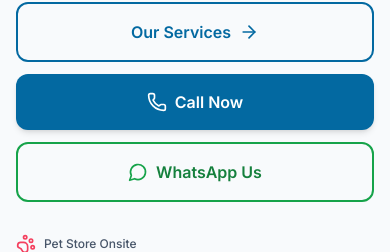
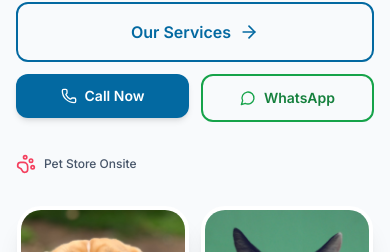
Before and after one commit to Zeqlo/vizag-animal-hospital-website, a React (Vite) app: page / in a window 390 px wide. Shown: the part 452-704 px from the top of the page. Built offline with nearby package versions, Linux system fonts and the light colour scheme; no server answers.

Commit message:
Mobile hero: side-by-side animal photos, compact contact buttons

```diff
--- a/src/pages/Home.tsx
+++ b/src/pages/Home.tsx
@@ -152,11 +152,11 @@ export default function Home() {
                   initial={{ opacity: 0, y: 20 }}
                   animate={{ opacity: 1, y: 0 }}
                   transition={{ duration: 0.6, delay: 0.4 }}
-                  className="mt-3 sm:mt-4 flex flex-col sm:flex-row gap-3 sm:gap-4"
+                  className="mt-3 sm:mt-4 flex flex-row gap-3"
                 >
-                  <a href={`tel:${clinicInfo.phone.replace(/\s/g, "")}`} className="w-full sm:w-auto">
-                    <Button variant="primary" size="lg" className="w-full sm:w-auto">
-                      <Phone className="h-5 w-5" />
+                  <a href={`tel:${clinicInfo.phone.replace(/\s/g, "")}`} className="flex-1 sm:flex-none">
+                    <Button variant="primary" size="md" className="w-full">
+                      <Phone className="h-4 w-4" />
                       <span className="sm:hidden">Call Now</span>
                       <span className="hidden sm:inline">Call {clinicInfo.phone}</span>
                     </Button>
@@ -165,15 +165,16 @@ export default function Home() {
                     href={`https://wa.me/${whatsappNumber}`}
                     target="_blank"
                     rel="noopener noreferrer"
-                    className="w-full sm:w-auto"
+                    className="flex-1 sm:flex-none"
                   >
                     <Button
                       variant="outline-white"
-                      size="lg"
-                      className="w-full sm:w-auto !border-green-600 !text-green-700 hover:!bg-green-600 hover:!text-white"
+                      size="md"
+                      className="w-full !border-green-600 !text-green-700 hover:!bg-green-600 hover:!text-white"
                     >
-                      <MessageCircle className="h-5 w-5 !text-green-600 hover:!text-white" />
-                      WhatsApp Us
+                      <MessageCircle className="h-4 w-4 !text-green-600 hover:!text-white" />
+                      <span className="sm:hidden">WhatsApp</span>
+                      <span className="hidden sm:inline">WhatsApp Us</span>
                     </Button>
                   </a>
                 </motion.div>
@@ -210,16 +211,16 @@ export default function Home() {
 
             {/* Mobile collage */}
             <div className="order-2 lg:hidden">
-              <div className="relative w-full aspect-[4/3] max-w-md mx-auto">
+              <div className="flex gap-3 items-end justify-center">
                 <img
                   src="/dog-hero.jpg"
                   alt="Happy beagle dog"
-                  className="absolute top-0 left-0 w-[58%] h-[75%] object-cover rounded-3xl shadow-2xl border-4 border-white"
+                  className="w-[48%] h-56 object-cover rounded-3xl shadow-xl border-4 border-white"
                 />
                 <img
                   src="/cat-hero.jpg"
                   alt="Friendly cat"
-                  className="absolute bottom-0 right-0 w-[55%] h-[70%] object-cover rounded-3xl shadow-2xl border-4 border-white"
+                  className="w-[48%] h-56 object-cover rounded-3xl shadow-xl border-4 border-white"
                 />
               </div>
             </div>
```
